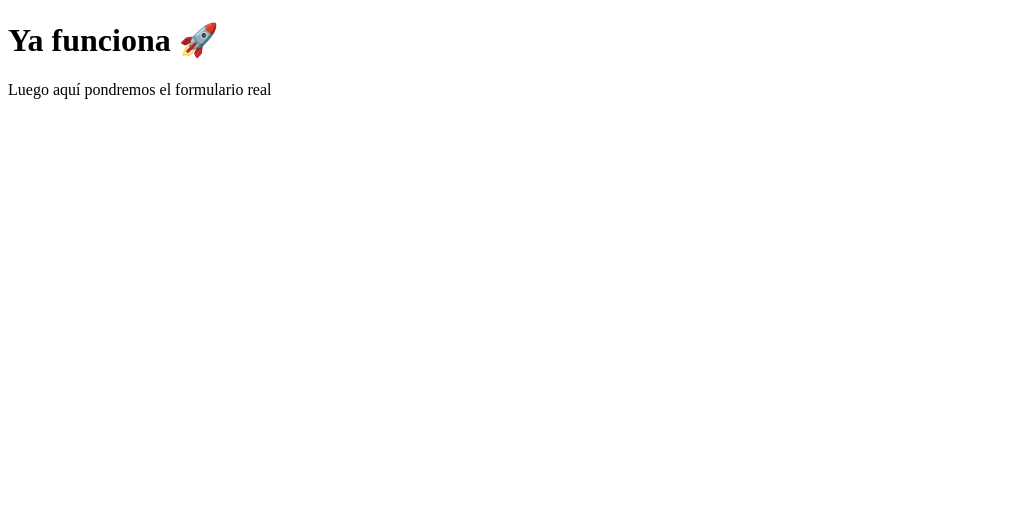
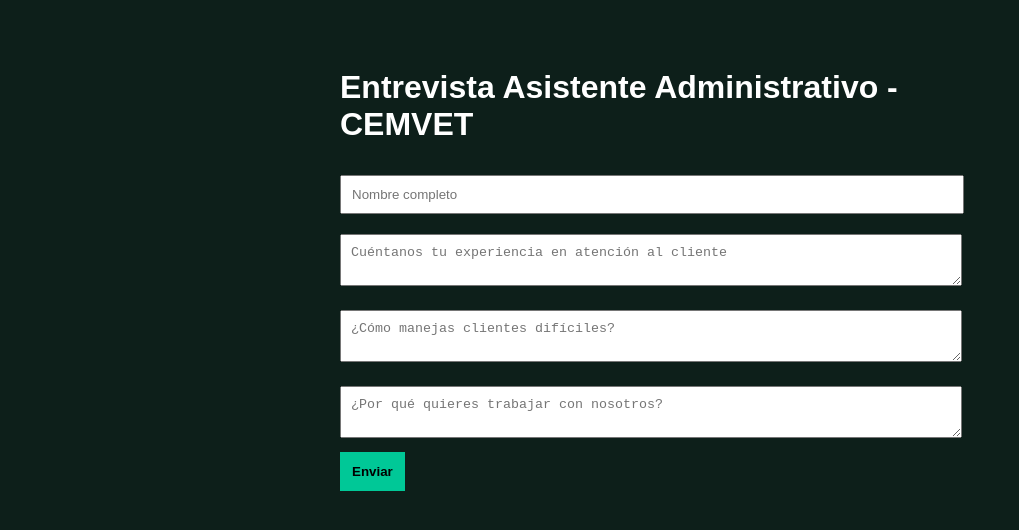
Before and after one commit to juanfelipeguerrerobuch-sys/entrevista-cemvet, a website: page public/index.html in a window 1280 px wide. Shown: the whole page, without its empty margins (0-1019 px from the left). Drawn offline with Linux system fonts and the light colour scheme.

Commit message:
Update index.html

```diff
--- a/public/index.html
+++ b/public/index.html
@@ -1,10 +1,74 @@
 <!DOCTYPE html>
-<html>
+<html lang="es">
 <head>
-<title>CEMVET Entrevista</title>
+<meta charset="UTF-8">
+<title>Entrevista CEMVET</title>
+<style>
+body {
+  font-family: Arial;
+  background: #0D1F1A;
+  color: white;
+  padding: 40px;
+}
+.container {
+  max-width: 600px;
+  margin: auto;
+}
+input, textarea {
+  width: 100%;
+  padding: 10px;
+  margin: 10px 0;
+}
+button {
+  padding: 12px;
+  background: #00c897;
+  border: none;
+  color: black;
+  font-weight: bold;
+  cursor: pointer;
+}
+</style>
 </head>
+
 <body>
-<h1>Ya funciona 🚀</h1>
-<p>Luego aquí pondremos el formulario real</p>
+
+<div class="container">
+<h1>Entrevista Asistente Administrativo - CEMVET</h1>
+
+<form id="form">
+
+<input placeholder="Nombre completo" name="nombre" required>
+
+<textarea placeholder="Cuéntanos tu experiencia en atención al cliente" name="experiencia" required></textarea>
+
+<textarea placeholder="¿Cómo manejas clientes difíciles?" name="conflictos" required></textarea>
+
+<textarea placeholder="¿Por qué quieres trabajar con nosotros?" name="motivacion" required></textarea>
+
+<button type="submit">Enviar</button>
+
+</form>
+
+<p id="msg"></p>
+
+</div>
+
+<script>
+document.getElementById('form').addEventListener('submit', async (e) => {
+  e.preventDefault();
+
+  const data = Object.fromEntries(new FormData(e.target));
+
+  const res = await fetch('/api', {
+    method: 'POST',
+    headers: { 'Content-Type': 'application/json' },
+    body: JSON.stringify(data)
+  });
+
+  const result = await res.json();
+  document.getElementById('msg').innerText = "Formulario enviado ✅";
+});
+</script>
+
 </body>
 </html>
```
